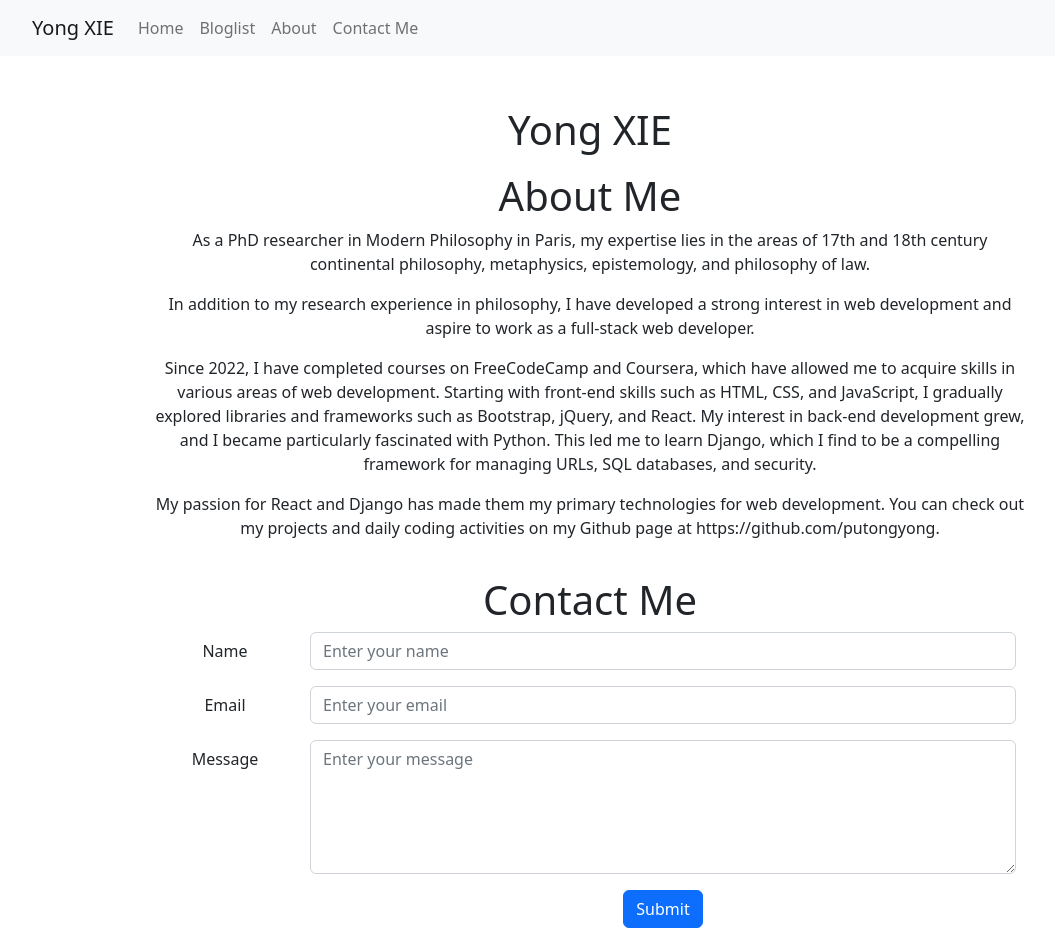
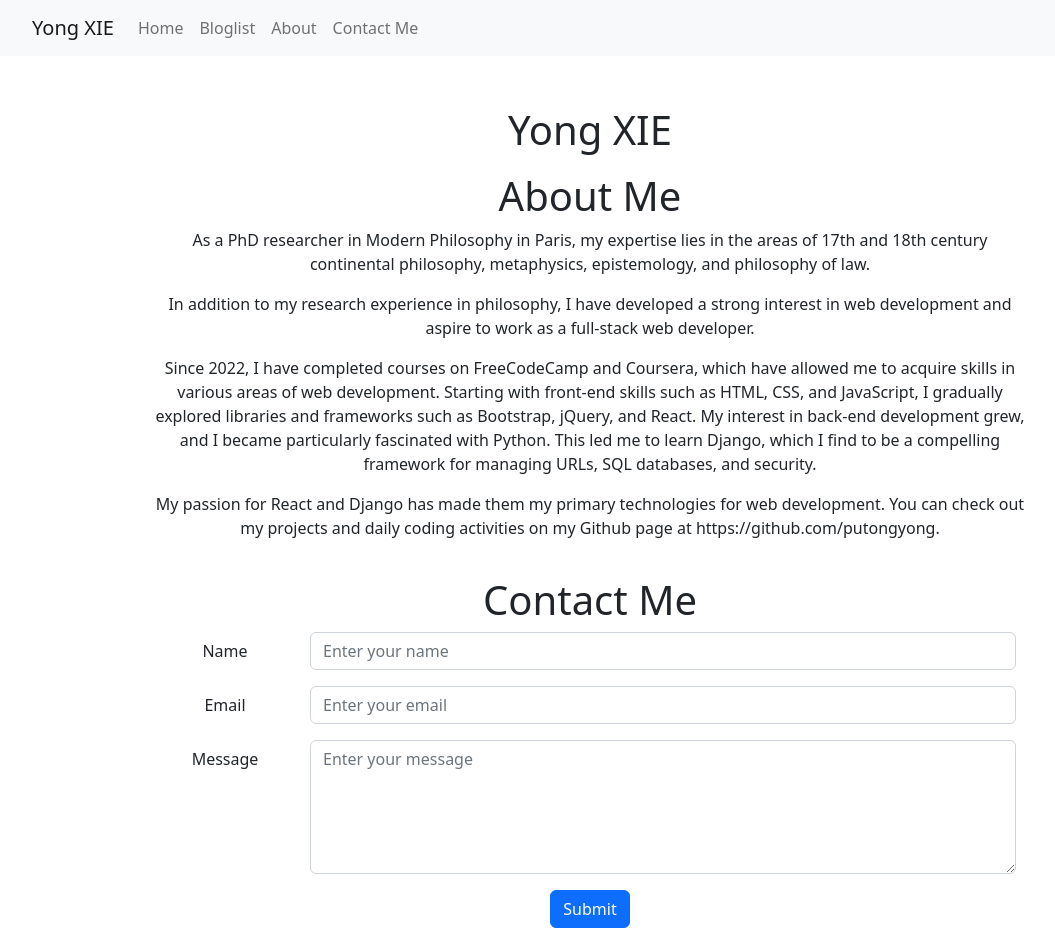
Before and after one commit to putongyong/Django-React-Website, a React (Create React App) app in the folder blog/frontend/: page / in a window 1280 px wide. Shown: the top 942 px of the page, without its empty margins (50-1105 px from the left). Built offline with nearby package versions, Linux system fonts and the light colour scheme; no server answers.

Commit message:
fix button center problem

```diff
--- a/blog/frontend/src/components/Contact.jsx
+++ b/blog/frontend/src/components/Contact.jsx
@@ -41,12 +41,8 @@ function Contact() {
             </Col>
         </Form.Group>
 
-        <Form.Group as={Row} className="mb-3 justify-content-center">
-            <Col sm={{ span: 10, offset: 2 }}>
-              <input type="hidden" name="redirect" value="https://web3forms.com/success"/>
-              <Button variant="primary" type="submit">Submit</Button>
-            </Col>
-        </Form.Group>
+        <input type="hidden" name="redirect" value="https://web3forms.com/success"/>
+        <Button variant="primary" type="submit">Submit</Button>
 
         </Form>
       </Container>
```
